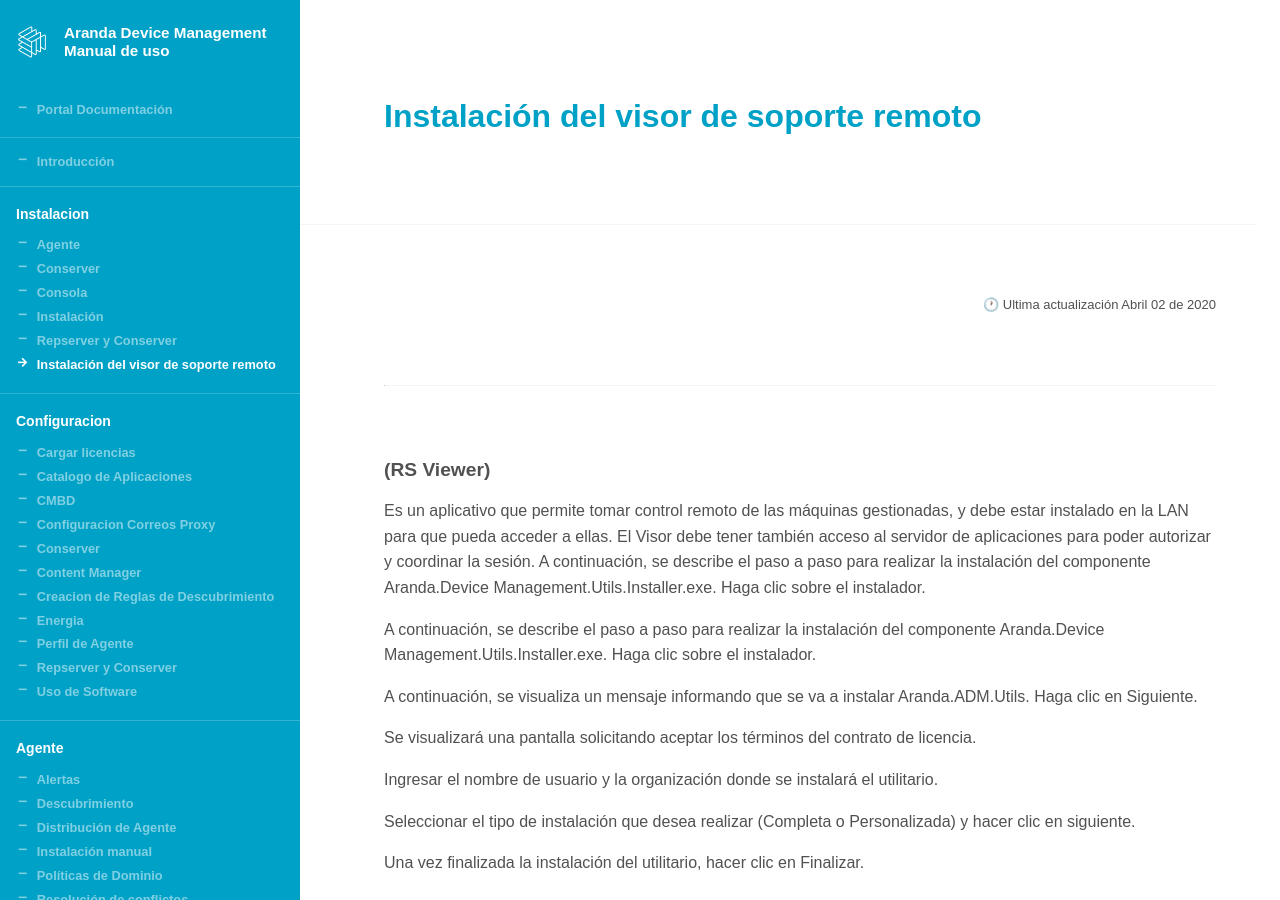
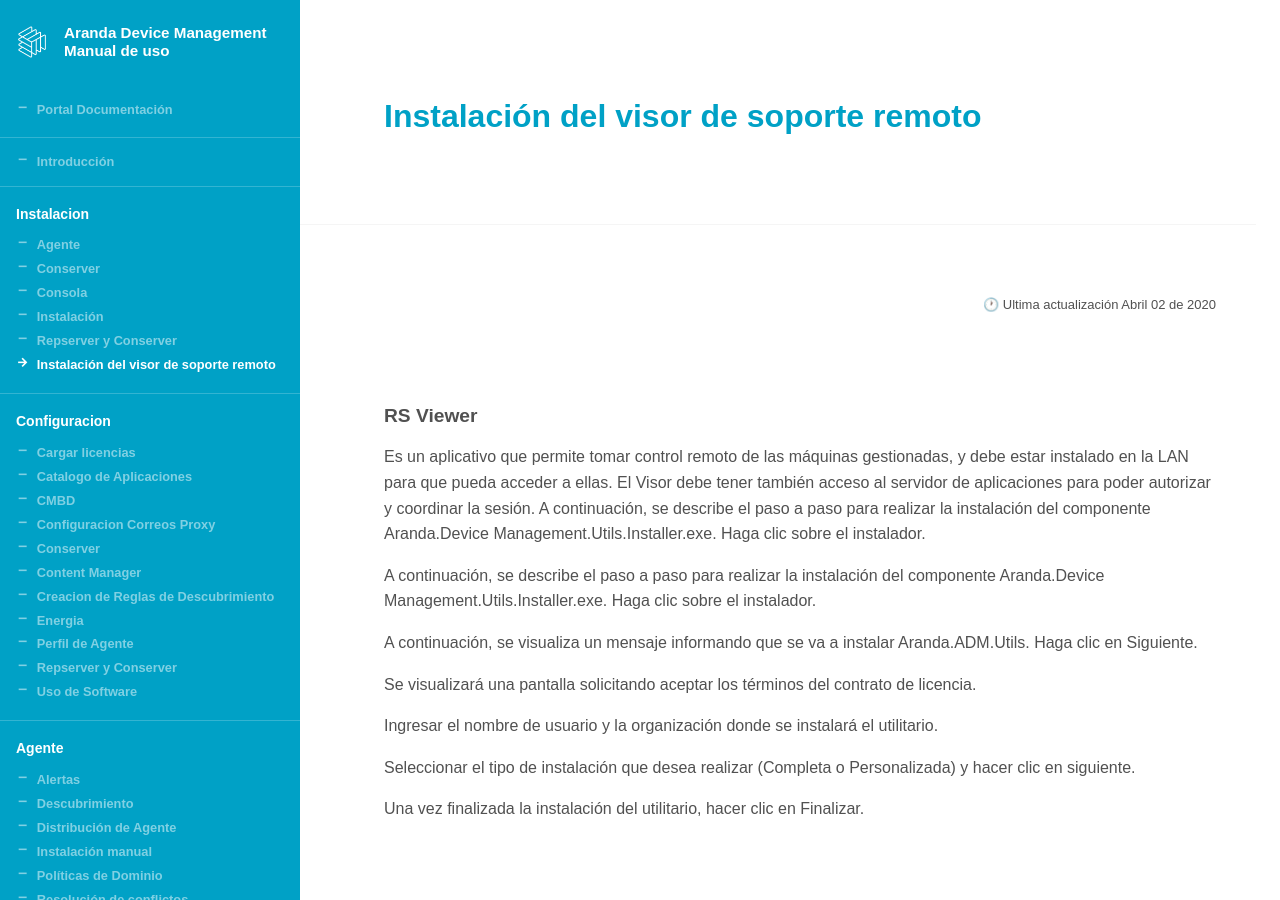
Before and after one commit to Nats85/adm, a Jekyll site: the page built from _docs/instalacion/visor_remoto.md, in a window 1280 px wide. Built offline with Jekyll 4.4.1, drawn with Linux system fonts in a browser that asks for light colours.

Commit message:
Update visor_remoto.md

```diff
--- a/_docs/instalacion/visor_remoto.md
+++ b/_docs/instalacion/visor_remoto.md
@@ -3,10 +3,9 @@ title: Instalación del visor de soporte remoto
 info:
 ---
 ##### 🕐 Ultima actualización Abril 02 de 2020
----
-
-
-### (RS Viewer)
+<br>
+<br>
+### RS Viewer
 
 Es un aplicativo que permite tomar control remoto de las máquinas gestionadas, y debe estar instalado en la LAN para que pueda acceder a ellas. El Visor debe tener también acceso al servidor de aplicaciones para poder autorizar y coordinar la sesión. A continuación, se describe el paso a paso para realizar la instalación del componente Aranda.Device Management.Utils.Installer.exe. Haga clic sobre el instalador.
 
```
